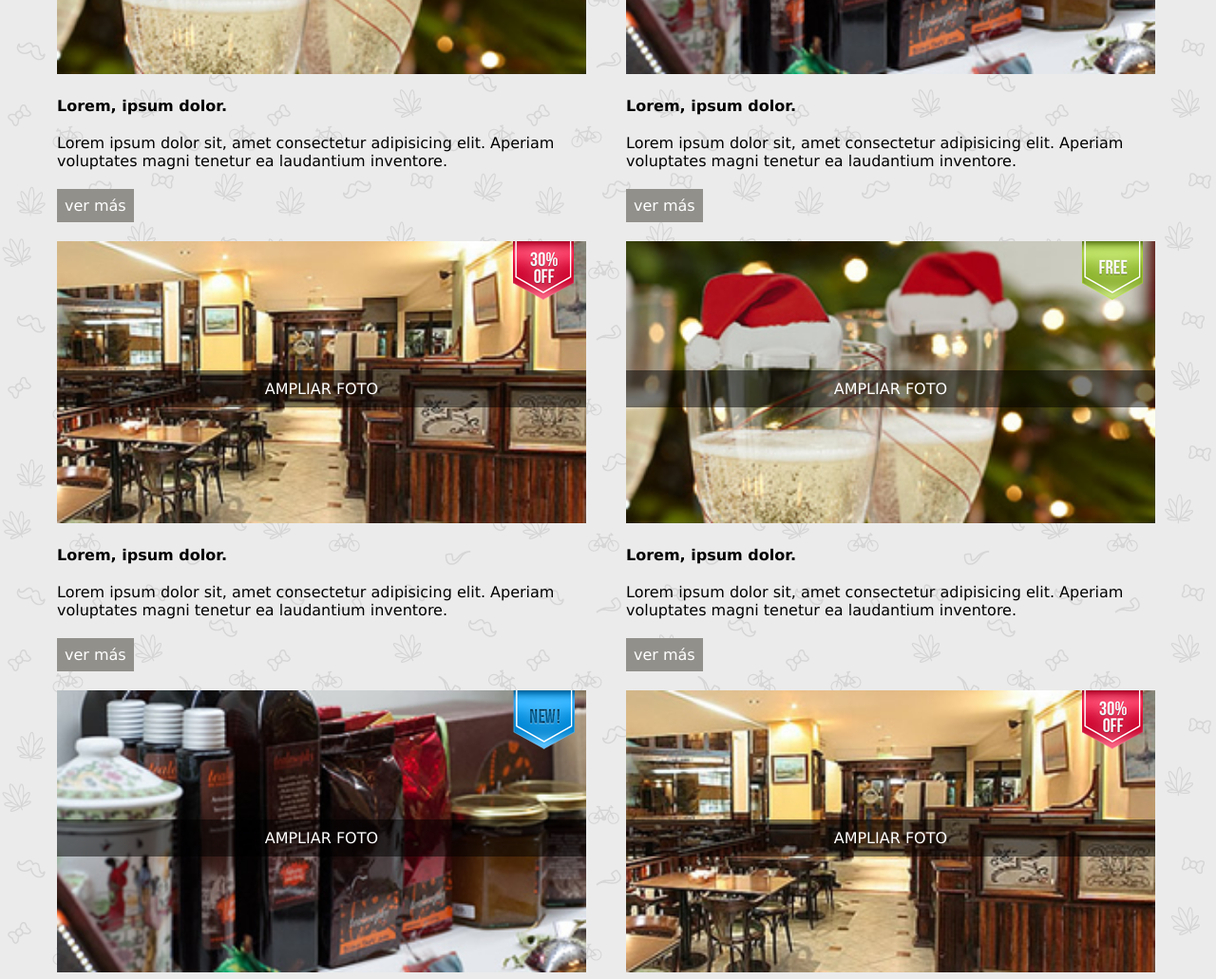
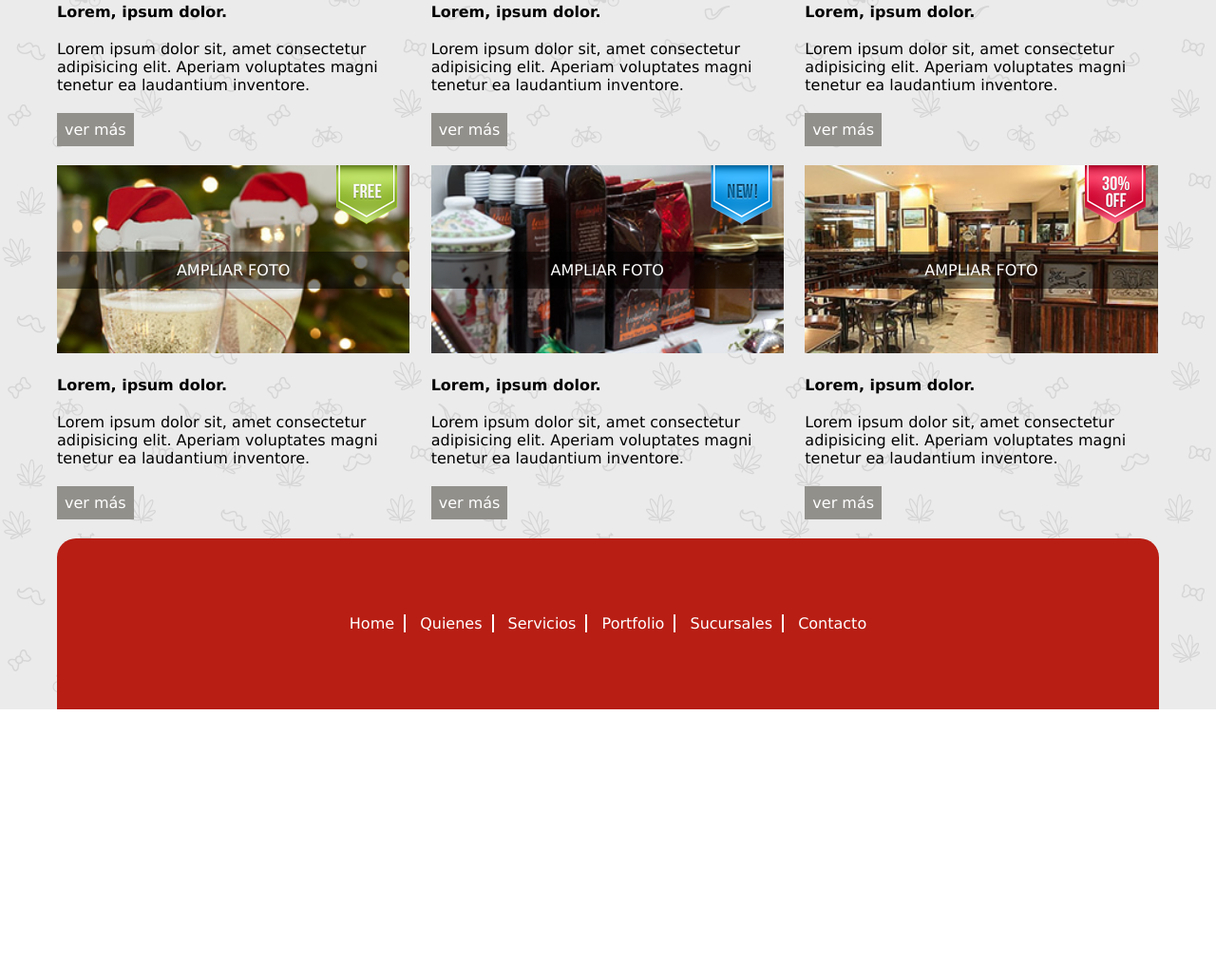
Before and after one commit to BraianAlmiron/Kitchening, a website: page views/home.html in a window 1280 px wide. Shown: the part 917-1948 px from the top of the page at 95% size. After the commit the page ends 1664 px from the top, so only its background shows below. Drawn offline with Linux system fonts and the light colour scheme.

Commit message:
styles desktop done!

```diff
--- a/public/stylesheets/footer.css
+++ b/public/stylesheets/footer.css
@@ -6,11 +6,38 @@
 
 }
 
+.footer__nav--menu{
+    background-color: var(--colorRojo);
+}
+
 .footer__nav--menu li{
     width: 100%;
-    background-color: var(--colorRojo);
-    text-transform: uppercase;
-    margin-bottom: 1px;
+    text-transform: capitalize;
+    border-bottom: 1px solid white;
     text-align: center;
     padding: 10px 0;
 }
+
+/* Desktop */
+@media (min-width:1180px){
+
+    .footer__nav--menu{
+        text-align: center;
+        height: 180px;
+        padding: 80px 0;
+        border-radius: 20px 20px 0 0;
+    }
+
+    .footer__nav--menu li{
+        display: inline;
+        padding: 0 10px;
+        border-bottom: none;
+        border-right: 2px solid white;
+    }
+
+    .footer__nav--menu li:last-child{
+        border-right: none;
+    }
+
+
+}
--- a/public/stylesheets/header.css
+++ b/public/stylesheets/header.css
@@ -47,3 +47,12 @@ display: block;
         margin-right: 0;
     }
 }
+
+/* Desktop */
+@media (min-width:1180px) {
+    .header__nav--menu li{
+        width: 180px;
+        margin-bottom: 0px;
+        margin-right: 10px;
+    }
+}
--- a/public/stylesheets/home.css
+++ b/public/stylesheets/home.css
@@ -56,6 +56,7 @@ width: 100%;
     padding: 8px;
 }
 
+/* Tablet */
 @media (min-width: 426px) {
 
     .home__main__section--banner{
@@ -77,3 +78,21 @@ width: 100%;
         margin-right: 0%;
     }
 }
+
+/* Desktop */
+@media (min-width:1180px){
+    .home__main__section__article{
+        width: 32%;
+        display: inline-block;
+        margin-right: 1.5%;
+
+    }
+
+    .home__main__section__article:nth-child(even){
+        margin-right: 1.5%;
+    }
+
+    .home__main__section__article:nth-child(3n){
+        margin-right: 0%;
+    }
+}
```
